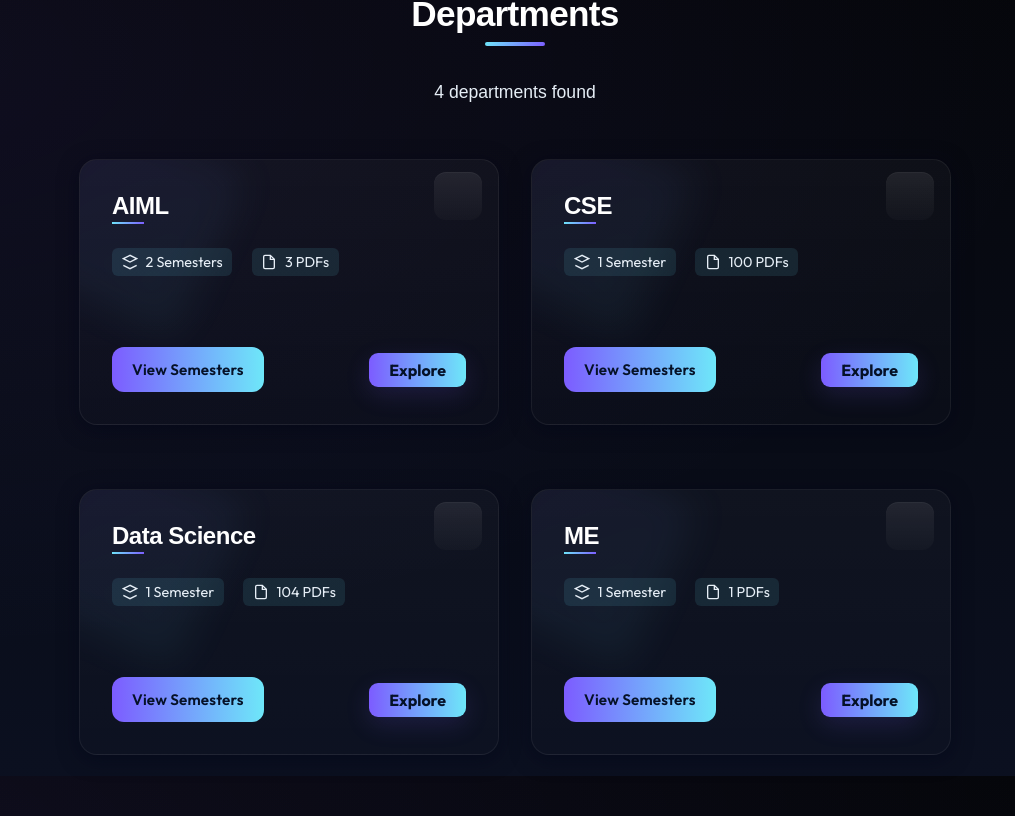
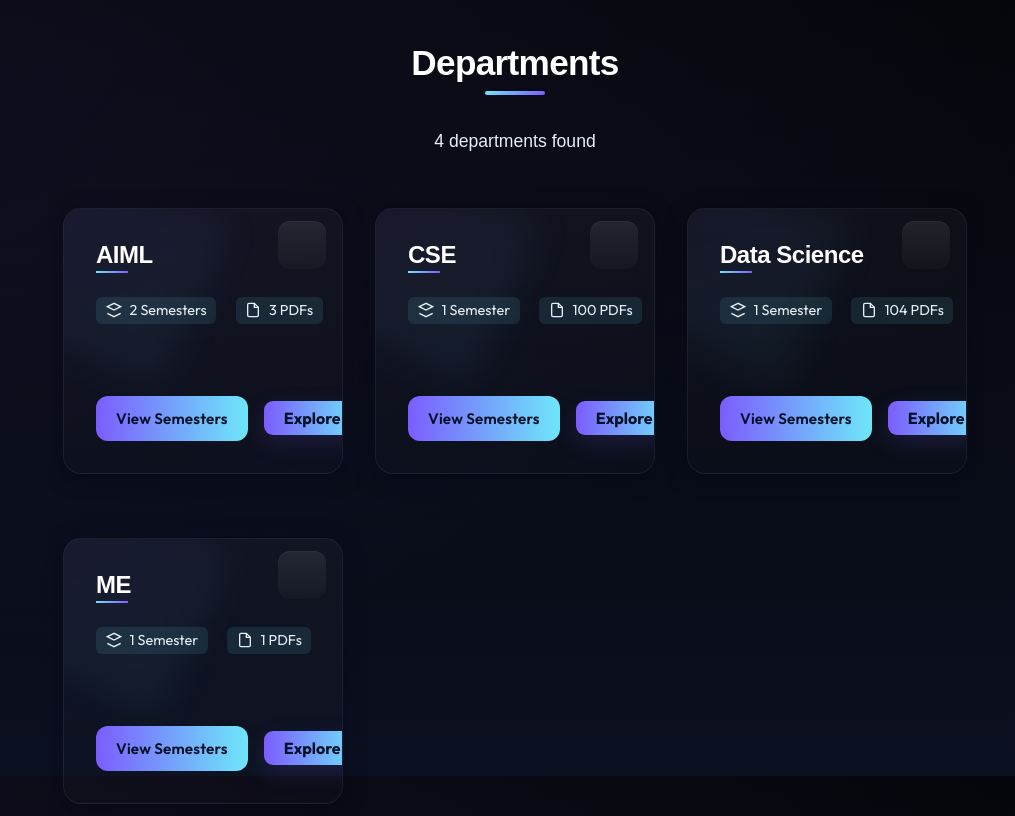
Before and after one commit to djman323/LearnKU, a Next.js app: page / in a window 1280 px wide. Shown: the part 1624-2440 px from the top of the page, without its empty margins (265-1280 px from the left). Built offline with nearby package versions, Linux system fonts and the light colour scheme.

Commit message:
edit: css change

```diff
--- a/styles/globals.css
+++ b/styles/globals.css
@@ -79,6 +79,20 @@ html, body, #__next {
   -webkit-overflow-scrolling: touch;
 }
 
+* {
+  -webkit-tap-highlight-color: rgba(0, 0, 0, 0);
+  -webkit-touch-callout: none;
+}
+
+*:focus {
+  outline: none;
+}
+
+button, a, input, select, textarea {
+  -webkit-tap-highlight-color: transparent;
+  touch-action: manipulation;
+}
+
 body {
   font-family: 'Outfit', Inter, system-ui, -apple-system, 'Segoe UI', Roboto, 'Helvetica Neue', Arial;
   margin: 0;
@@ -90,6 +104,7 @@ body {
   overflow-x: hidden;
   position: relative;
   min-height: 100vh;
+  scroll-behavior: smooth;
 }
 
 /* Main app container holds spacing under the header */
@@ -620,13 +635,42 @@ body {
   line-height: 1.6;
   font-size: 0.95rem;
 }
-.card:hover{
-	transform:translateY(-6px);
-	box-shadow:0 20px 60px rgba(2,6,23,0.6);
+.card:hover {
+  transform: translateY(-6px);
+  box-shadow: 0 20px 60px rgba(2,6,23,0.6);
   border-color: rgba(255,255,255,0.08);
 }
+
 .card:hover .ribbon {
-	box-shadow:0 12px 28px rgba(124,92,255,0.2);
+  box-shadow: 0 12px 28px rgba(124,92,255,0.2);
+}
+
+/* Mobile touch states */
+@media (max-width: 768px) {
+  .card:hover {
+    transform: none;
+  }
+
+  .card:active {
+    transform: scale(0.98);
+    transition: transform 0.1s ease;
+  }
+
+  .btn:active {
+    transform: scale(0.97);
+    transition: transform 0.1s ease;
+  }
+
+  .dept-card:active,
+  .subject-card:active,
+  .pdf-card:active {
+    transform: scale(0.98);
+    transition: transform 0.1s ease;
+  }
+
+  a:active {
+    opacity: 0.7;
+  }
 }
 
 /* Angled accent ribbon for cards */
@@ -651,14 +695,19 @@ body {
   align-items: stretch;
   width: 100%;
   box-sizing: border-box;
-  padding: 0 1rem;
-}
-
-@media (max-width: 480px) {
+}
+
+@media (max-width: 768px) {
   .grid {
     grid-template-columns: 1fr;
     gap: 1rem;
     padding: 0;
+  }
+}
+
+@media (max-width: 375px) {
+  .grid {
+    gap: 0.75rem;
   }
 }
 
@@ -809,171 +858,385 @@ body {
   }
 }
 
-/* Mobile Styles */
-@media (max-width: 480px) {
-  * {
-    -webkit-tap-highlight-color: transparent;
+/* Mobile-First Responsive Styles */
+@media (max-width: 768px) {
+  html {
+    font-size: 15px;
   }
 
   body {
-    font-size: 15px;
-    -webkit-text-size-adjust: 100%;
-  }
-
+    overflow-x: hidden;
+    -webkit-overflow-scrolling: touch;
+  }
+
+  /* Header adjustments for mobile */
+  .site-header {
+    height: 60px;
+    box-shadow: 0 2px 10px rgba(0, 0, 0, 0.1);
+  }
+
+  .site-header .inner {
+    padding: 0 1rem;
+    height: 60px;
+  }
+
+  .logo-mark {
+    width: 38px;
+    height: 38px;
+    font-size: 0.9rem;
+  }
+
+  .logo-text {
+    font-size: 1rem;
+  }
+
+  /* Main content area */
   .app-main {
-    padding: 1rem;
-    margin-top: 4.5rem;
+    margin-top: calc(60px + 1rem);
+    padding: 0 1rem;
+    min-height: auto;
   }
 
   .container {
-    padding: 0.75rem;
-    width: 100%;
-    box-sizing: border-box;
-    overflow-x: hidden;
-  }
-
-  /* Buttons */
-  .btn {
-    width: 100%;
-    justify-content: center;
-    padding: 0.9rem 1.25rem;
-    margin: 0.5rem 0;
+    padding: 0 0.75rem;
+  }
+
+  /* Hero section mobile redesign */
+  .hero {
+    margin: 0.5rem;
+    padding: 1.5rem;
+    border-radius: 16px;
+    flex-direction: column;
+    gap: 1.5rem;
+  }
+
+  .hero h1 {
+    font-size: 1.75rem;
+    line-height: 1.25;
+    margin-bottom: 0.5rem;
+  }
+
+  .hero p {
     font-size: 0.95rem;
-    border-radius: 10px;
-  }
-
-  /* Cards */
+    line-height: 1.5;
+  }
+
+  .hero-tagline {
+    font-size: 1rem;
+    margin: 1rem 0;
+  }
+
+  .hero .illustration {
+    width: 100%;
+    max-width: 100%;
+    margin-top: 1rem;
+  }
+
+  .hero-ctas {
+    width: 100%;
+    display: flex;
+    flex-direction: column;
+    gap: 0.75rem;
+    margin: 1.25rem 0 0.5rem;
+  }
+
+  /* Feature list mobile optimization */
+  .feature-list {
+    flex-direction: column;
+    gap: 0.5rem;
+    width: 100%;
+  }
+
+  .feature-item {
+    width: 100%;
+    padding: 0.75rem 1rem;
+    font-size: 0.9rem;
+    justify-content: flex-start;
+  }
+
+  /* Cards mobile redesign */
   .card {
     margin: 0.75rem 0;
-    padding: 1.5rem;
-    border-radius: 16px;
-    width: 100%;
-    box-sizing: border-box;
+    padding: 1.25rem;
+    border-radius: 14px;
   }
 
   .card h3 {
     font-size: 1.15rem;
+    margin-bottom: 0.5rem;
+    line-height: 1.3;
+  }
+
+  .card p {
+    font-size: 0.9rem;
+    line-height: 1.6;
+  }
+
+  /* Grid layout mobile */
+  .grid {
+    grid-template-columns: 1fr;
+    gap: 1rem;
+    padding: 0;
+  }
+
+  /* Department cards mobile */
+  .dept-card {
+    padding: 1.25rem;
+    border-radius: 14px;
+    min-height: auto;
+  }
+
+  .dept-card .dept-title {
+    font-size: 1.25rem;
+    line-height: 1.3;
     margin-bottom: 0.75rem;
-    word-wrap: break-word;
-  }
-
-  .card p {
+  }
+
+  .dept-card .dept-meta {
+    flex-wrap: wrap;
+    gap: 0.5rem;
+    font-size: 0.85rem;
+  }
+
+  .dept-card .meta-item {
+    padding: 0.35rem 0.6rem;
+    font-size: 0.85rem;
+  }
+
+  .dept-card .dept-actions {
+    flex-direction: column;
+    gap: 0.75rem;
+    margin-top: 1rem;
+  }
+
+  /* Buttons mobile optimization */
+  .btn {
+    width: 100%;
+    padding: 0.9rem 1.25rem;
     font-size: 0.95rem;
-    line-height: 1.6;
-    word-wrap: break-word;
-  }
-
-  /* Header */
-  .site-header {
+    font-weight: 600;
+    border-radius: 10px;
+    justify-content: center;
+    min-height: 48px; /* Better touch target */
+  }
+
+  .btn.secondary {
+    padding: 0.85rem 1.25rem;
+  }
+
+  /* Ribbon mobile */
+  .ribbon {
+    padding: 0.6rem 1rem;
+    font-size: 0.85rem;
+    border-radius: 8px;
+  }
+
+  /* Section titles mobile */
+  .section-title {
+    font-size: 1.6rem;
+    margin-bottom: 1.5rem;
+  }
+
+  .section-subtitle {
+    font-size: 0.95rem;
+    margin-bottom: 1.5rem;
+  }
+
+  /* Semester page mobile */
+  .semester-header {
+    margin: 0.5rem;
+    padding: 1.25rem;
+    border-radius: 14px;
+  }
+
+  .semester-title {
+    font-size: 1.5rem;
+    line-height: 1.3;
+  }
+
+  .semester-meta {
+    font-size: 0.95rem;
+  }
+
+  .back-link {
+    padding: 0.6rem 0.9rem;
+    font-size: 0.85rem;
+  }
+
+  /* Materials grid mobile */
+  .materials-grid {
+    grid-template-columns: 1fr;
+    gap: 1rem;
     padding: 0;
-    height: 60px;
-  }
-
-  .site-header .inner {
-    padding: 0.5rem 1rem;
-    height: 60px;
-  }
-
-  .logo-mark {
-    width: 36px;
-    height: 36px;
+  }
+
+  /* Subject cards mobile */
+  .subject-card {
+    padding: 1.25rem;
+    border-radius: 14px;
+  }
+
+  .subject-name {
+    font-size: 1.2rem;
+    line-height: 1.3;
+  }
+
+  .subject-count {
+    font-size: 0.85rem;
+    padding: 0.25rem 0.65rem;
+  }
+
+  /* PDF cards mobile */
+  .pdf-card {
+    padding: 1rem;
+    border-radius: 12px;
+    gap: 0.75rem;
+  }
+
+  .pdf-name {
     font-size: 0.9rem;
-  }
-
-  .logo-text {
-    font-size: 1rem;
-  }
-
-  /* Form Elements */
-  select, input {
-    font-size: 16px;
+    line-height: 1.5;
+  }
+
+  .download-btn {
+    width: 100%;
+    padding: 0.75rem 1rem;
+    font-size: 0.9rem;
+    justify-content: center;
+    border-radius: 10px;
+    min-height: 44px;
+  }
+
+  /* Search input mobile */
+  .search-container {
+    margin: 1rem 0;
+  }
+
+  .search-input {
+    padding: 0.9rem 1rem;
+    font-size: 16px; /* Prevents iOS zoom */
+    border-radius: 10px;
     width: 100%;
     box-sizing: border-box;
-    padding: 0.75rem 1rem;
-    border-radius: 10px;
-  }
-
-  /* Hero Section */
-  .hero {
-    margin: 0.75rem;
-    padding: 1.75rem;
-    border-radius: 20px;
-  }
-
-  .hero h1 {
-    font-size: 1.75rem;
-    line-height: 1.3;
-  }
-
-  .hero-ctas {
-    display: grid;
-    grid-template-columns: 1fr;
-    gap: 0.75rem;
-    width: 100%;
-    margin-top: 1.5rem;
-  }
-
-  /* Department Cards */
-  .dept-card {
-    padding: 1.5rem;
-    border-radius: 16px;
-  }
-
-  .dept-card .dept-actions {
-    display: grid;
-    grid-template-columns: 1fr;
-    gap: 0.75rem;
-    width: 100%;
-    margin-top: 1.25rem;
-  }
-
-  .dept-card .dept-title {
-    font-size: 1.35rem;
-    margin-bottom: 1rem;
-  }
-
-  /* Materials Grid */
-  .materials-grid {
-    margin: 0;
-    padding: 0 0.75rem;
-    gap: 1rem;
-  }
-
-  /* Navigation */
-  .main-nav.active {
-    padding: 1rem;
-    border-bottom: 1px solid var(--border);
+  }
+
+  /* Navigation mobile */
+  .main-nav {
+    width: 100%;
   }
 
   .main-nav a {
     padding: 0.9rem 1.25rem;
     font-size: 0.95rem;
-  }
-
-  /* Ribbon */
-  .ribbon {
-    display: inline-block;
-    width: auto;
-    padding: 0.6rem 1rem;
-    margin: 0.5rem 0;
+    text-align: center;
+    min-height: 44px;
+    display: flex;
+    align-items: center;
+    justify-content: center;
+  }
+
+  .main-nav.active {
+    padding: 1rem;
+    gap: 0.5rem;
+  }
+
+  /* Footer mobile */
+  .site-footer {
+    margin-top: 2rem;
+    padding: 2rem 1rem 1.5rem;
+  }
+
+  .footer-content {
+    grid-template-columns: 1fr;
+    gap: 2rem;
+    padding-bottom: 1.5rem;
+  }
+
+  .footer-links {
+    grid-template-columns: 1fr;
+    gap: 1.5rem;
+  }
+
+  .footer-section h4 {
+    font-size: 1rem;
+    margin-bottom: 0.75rem;
+  }
+
+  .footer-section a {
     font-size: 0.9rem;
-  }
-
-  /* Footer */
-  .site-footer {
-    padding: 2.5rem 1rem 5rem;
-    margin-top: 3rem;
-  }
-
-  /* Search */
-  .search-container {
-    margin: 1rem 0;
-  }
-
-  .search-input {
+    padding: 0.35rem 0;
+  }
+
+  .footer-bottom {
+    margin-top: 1.5rem;
+    padding-top: 1.5rem;
+    flex-direction: column;
+    gap: 1rem;
+    text-align: center;
+  }
+
+  .footer-meta {
+    flex-direction: column;
+    gap: 0.75rem;
+  }
+
+  .copyright {
+    font-size: 0.85rem;
+  }
+
+  /* Page shell mobile */
+  .page-shell {
+    margin-top: 60px;
+    min-height: calc(100vh - 60px);
+  }
+
+  .sidebar {
+    display: none;
+  }
+
+  /* Form elements mobile */
+  select, input, textarea {
+    font-size: 16px; /* Prevents iOS zoom */
     padding: 0.9rem 1rem;
-    font-size: 0.95rem;
     border-radius: 10px;
+  }
+
+  /* Empty state mobile */
+  .empty-state {
+    padding: 2rem 1.5rem;
+  }
+
+  .empty-state p {
+    font-size: 1rem;
+  }
+}
+
+/* Extra small phones */
+@media (max-width: 375px) {
+  html {
+    font-size: 14px;
+  }
+
+  .hero {
+    padding: 1.25rem;
+  }
+
+  .hero h1 {
+    font-size: 1.5rem;
+  }
+
+  .card,
+  .dept-card,
+  .subject-card {
+    padding: 1rem;
+  }
+
+  .section-title {
+    font-size: 1.4rem;
+  }
+
+  .semester-header {
+    padding: 1rem;
   }
 }
 
```
Also changed, not shown: styles/mobile.css (added). Lines whose indentation alone changed are shown as unchanged.
